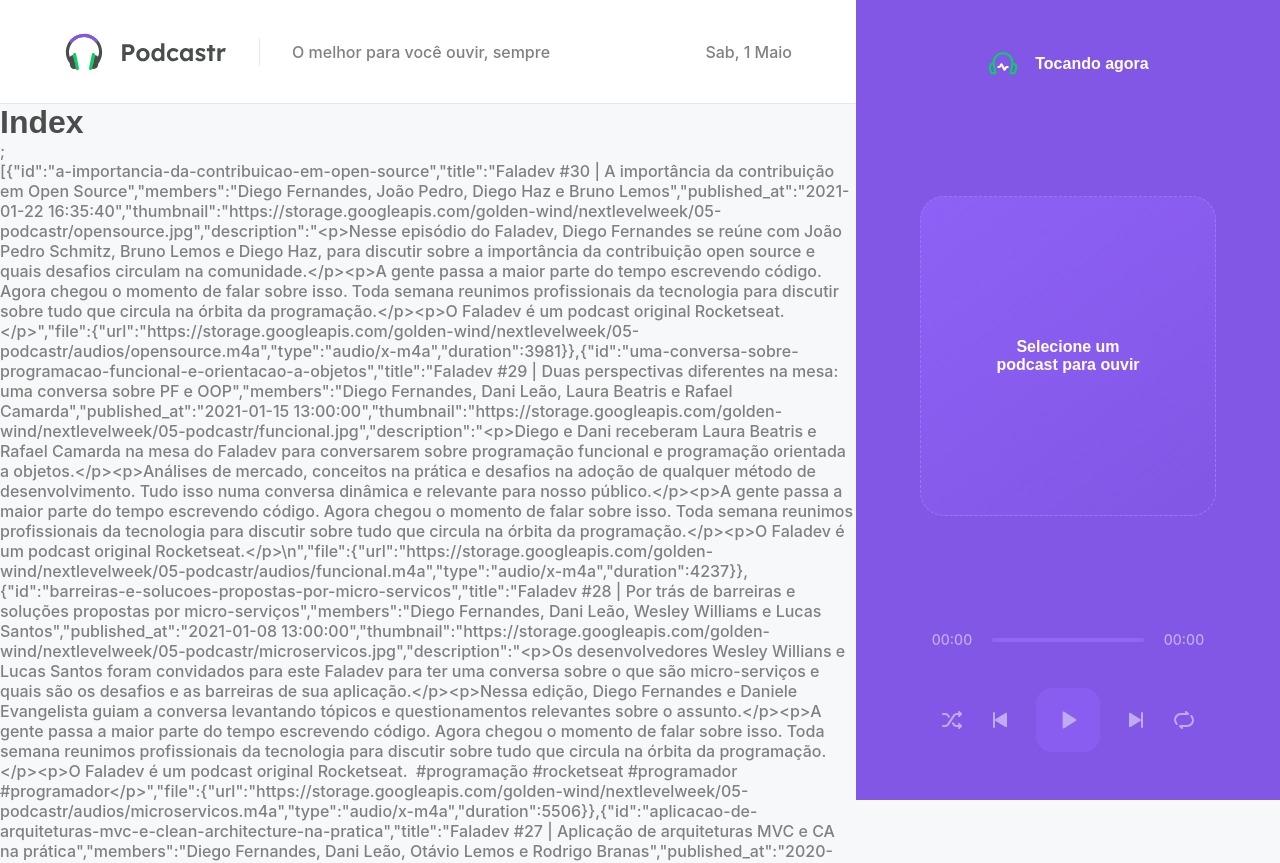
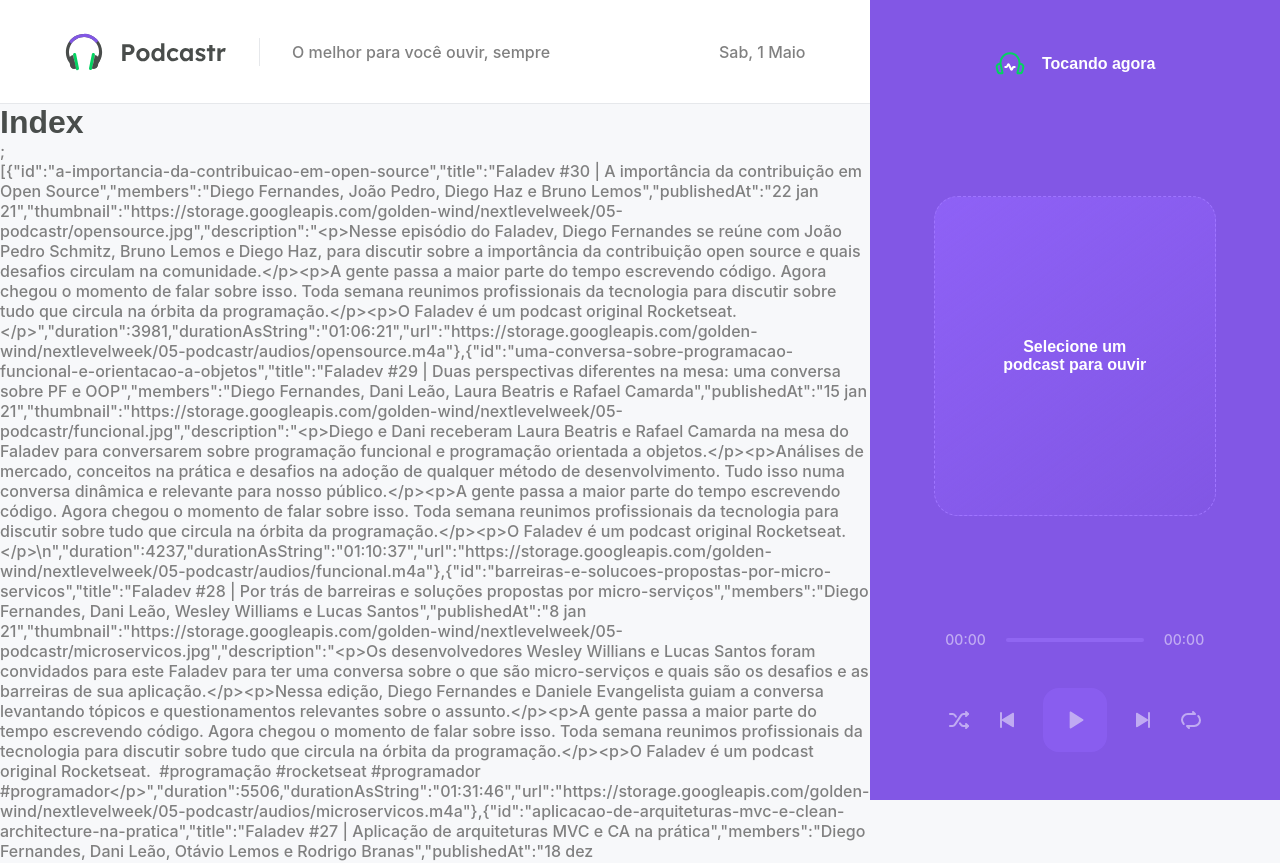
Before and after one commit to PhilipeF/podcast, a Next.js app: page / in a window 1280 px wide. Shown: the top 863 px of the page. Built offline with nearby package versions, Linux system fonts and the light colour scheme; data requests are answered from the project's data file.

Commit message:
convert api dada

```diff
--- a/package.json
+++ b/package.json
@@ -7,9 +7,9 @@
     "build": "next build",
     "start": "next start",
     "server": "json-server server.json -W -d 750 -p 3333"
-
   },
   "dependencies": {
+    "axios": "^0.21.1",
     "date-fns": "^2.21.1",
     "next": "10.2.0",
     "react": "17.0.2",
--- a/src/pages/index.tsx
+++ b/src/pages/index.tsx
@@ -1,22 +1,64 @@
-export default function Home(props) {
+import { GetStaticProps } from 'next';
+import { format, parseISO } from 'date-fns';
+import ptBR from 'date-fns/locale/pt-BR';
+import { api } from '../services/api';
+import { convertDurationToTimeString } from '../utils/convertDuratinToTimeString';
+
+type Episode = {
+  id: string;
+  title: string;
+  members: string;
+  publishedAt: string;
+  thumbnail: string;
+  description: string;
+  duration: number;
+  durationAsString: string;
+  url: string;
+};
+
+type HomeProps = {
+  episodes: Episode[];
+};
+
+export default function Home(props: HomeProps) {
   return (
-  <div>
-  <h1>Index</h1>;
-  <p>{JSON.stringify(props.episodes)}</p>
-  </div>
-  )
+    <div>
+      <h1>Index</h1>;<p>{JSON.stringify(props.episodes)}</p>
+    </div>
+  );
 }
 
-export async function getStaticProps() {
-  const response = await fetch('http://localhost:3333/episodes')
-  const data = await response.json()
+export const getStaticProps: GetStaticProps = async () => {
+  const { data } = await api.get('episodes', {
+    params: {
+      _limit: 12,
+      _sort: 'published_at',
+      _order: 'desc',
+    },
+  });
+
+  const episodes = data.map((episode) => {
+    return {
+      id: episode.id,
+      title: episode.title,
+      members: episode.members,
+      publishedAt: format(parseISO(episode.published_at), 'd MMM yy', {
+        locale: ptBR,
+      }),
+      thumbnail: episode.thumbnail,
+      description: episode.description,
+      duration: Number(episode.file.duration),
+      durationAsString: convertDurationToTimeString(
+        Number(episode.file.duration)
+      ),
+      url: episode.file.url,
+    };
+  });
 
   return {
     props: {
-      episodes: data,
+      episodes,
     },
     revalidate: 60 * 60 * 8,
   };
-}
-
-//Consumindo API
+};
--- /dev/null
+++ b/src/services/api.ts
@@ -0,0 +1,5 @@
+import axios from 'axios';
+
+export const api = axios.create({
+    baseURL: 'http://localhost:3333/'
+})
--- /dev/null
+++ b/src/utils/convertDuratinToTimeString.ts
@@ -0,0 +1,11 @@
+export function convertDurationToTimeString(duration: number) {
+    const hours = Math.floor(duration / 3600);
+    const minutes = Math.floor((duration % 3600) / 60)
+    const seconds = duration % 60;
+
+    const timeString = [hours, minutes, seconds]
+    .map(unit => String(unit).padStart(2,'0'))
+    .join(':')
+
+    return timeString
+}
```
Also changed, not shown: 1 other file (tests, documents, lock files or other folders).
